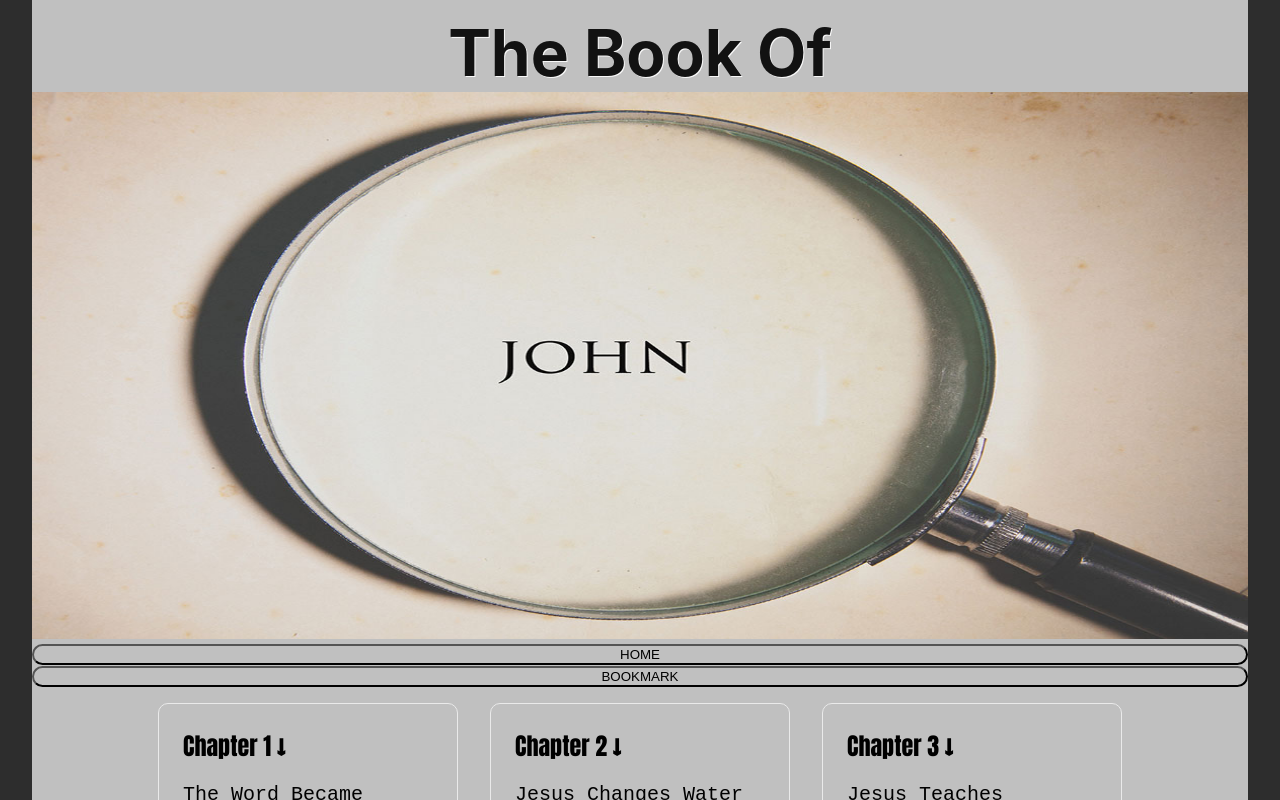
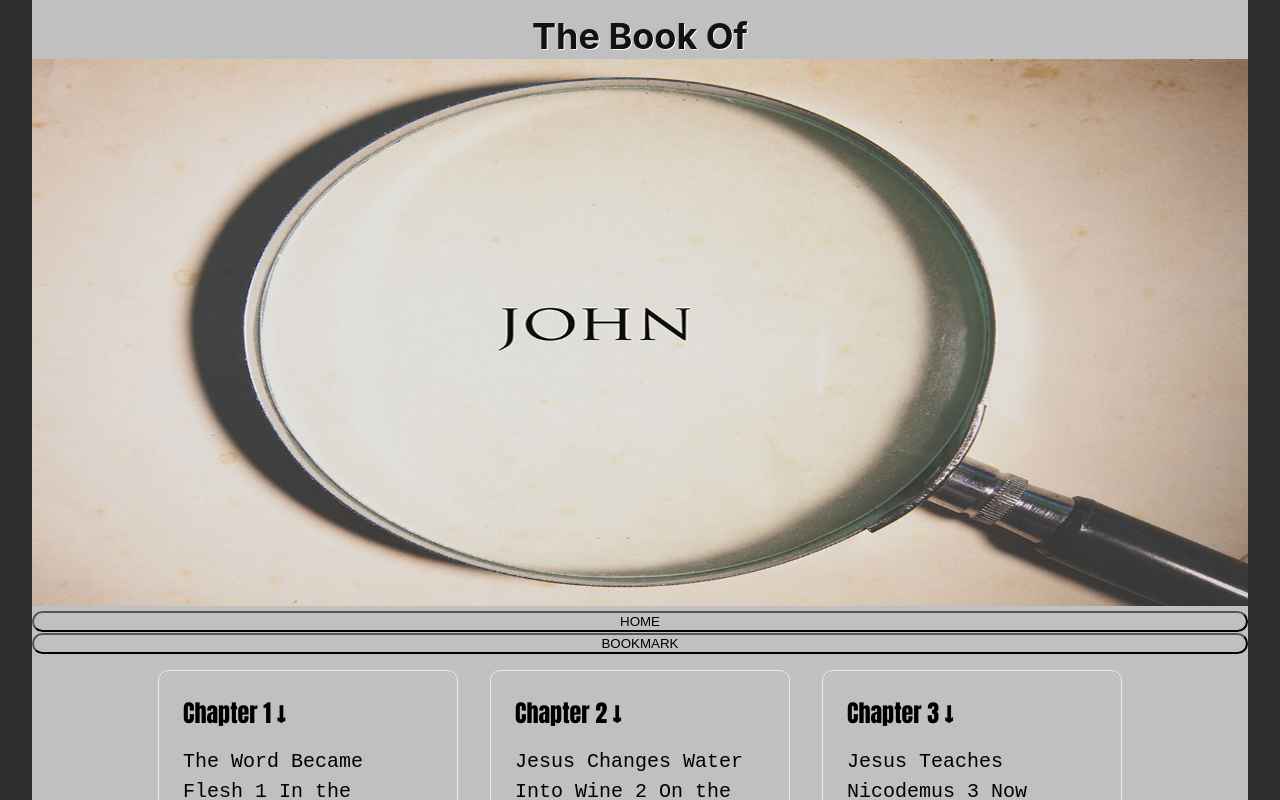
Before and after one commit to jnutt367/john, a Next.js app: page / in a window 1280 px wide. Shown: the top 800 px of the page. Built offline with nearby package versions, Linux system fonts and the light colour scheme.

Commit message:
Update Home.module.css
  position: relative;
  top: -50px;
  margin-top: 0;
  font-family: Ariel, sans, , serif, sans-serif, cursive, fantasy;
  text-shadow: 2px 2px grey;
  font-size: 36px;
  margin-bottom: 3.5rem;

```diff
--- a/styles/Home.module.css
+++ b/styles/Home.module.css
@@ -85,12 +85,12 @@
 
 
 .title {
-  position: relative;
+   position: relative;
   top: -50px;
   margin-top: 0;
   font-family: Ariel, sans, , serif, sans-serif, cursive, fantasy;
   text-shadow: 2px 2px grey;
-  font-size: 64px;
+  font-size: 36px;
   margin-bottom: 3.5rem;
 }
 
```
